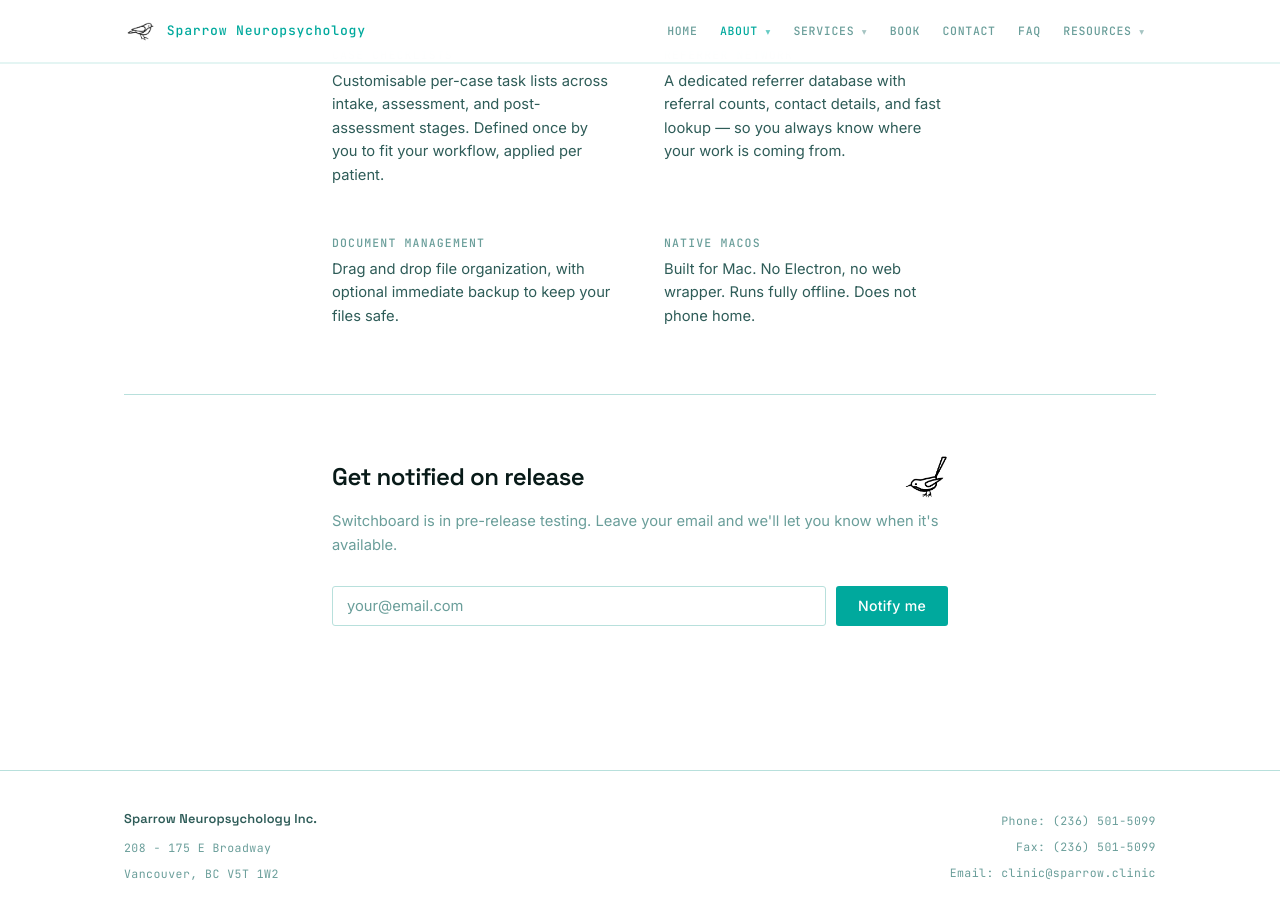
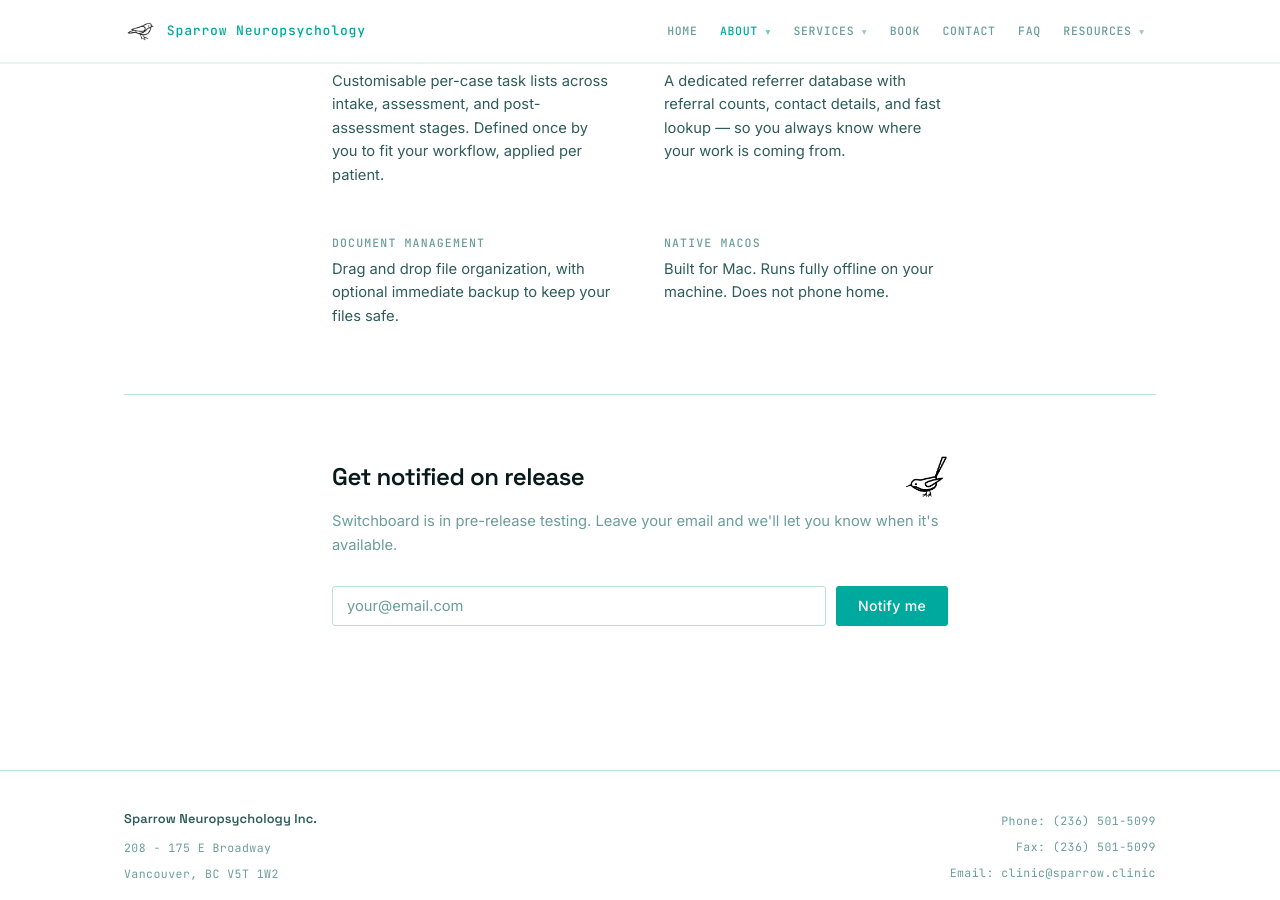
Before and after one commit to cfxb/sparrow-clinic, a Jekyll site: the page built from switchboard.md, in a window 1280 px wide and 900 px high, scrolled down 1216 px. Built offline with Jekyll 4.4.1, drawn with Linux system fonts in a browser that asks for light colours.

Commit message:
Simplify Switchboard native Mac feature copy
Co-Authored-By: Claude Sonnet 4.6 <noreply@anthropic.com>

```diff
--- a/switchboard.md
+++ b/switchboard.md
@@ -242,7 +242,7 @@ hero_image: /assets/images/hero-sky.jpg
 
       <div class="sb-feature">
         <span class="sb-feature-label">Native macOS</span>
-        <p class="sb-feature-text">Built for Mac. No Electron, no web wrapper. Runs fully offline. Does not phone home.</p>
+        <p class="sb-feature-text">Built for Mac. Runs fully offline on your machine. Does not phone home.</p>
       </div>
 
     </div>
```
